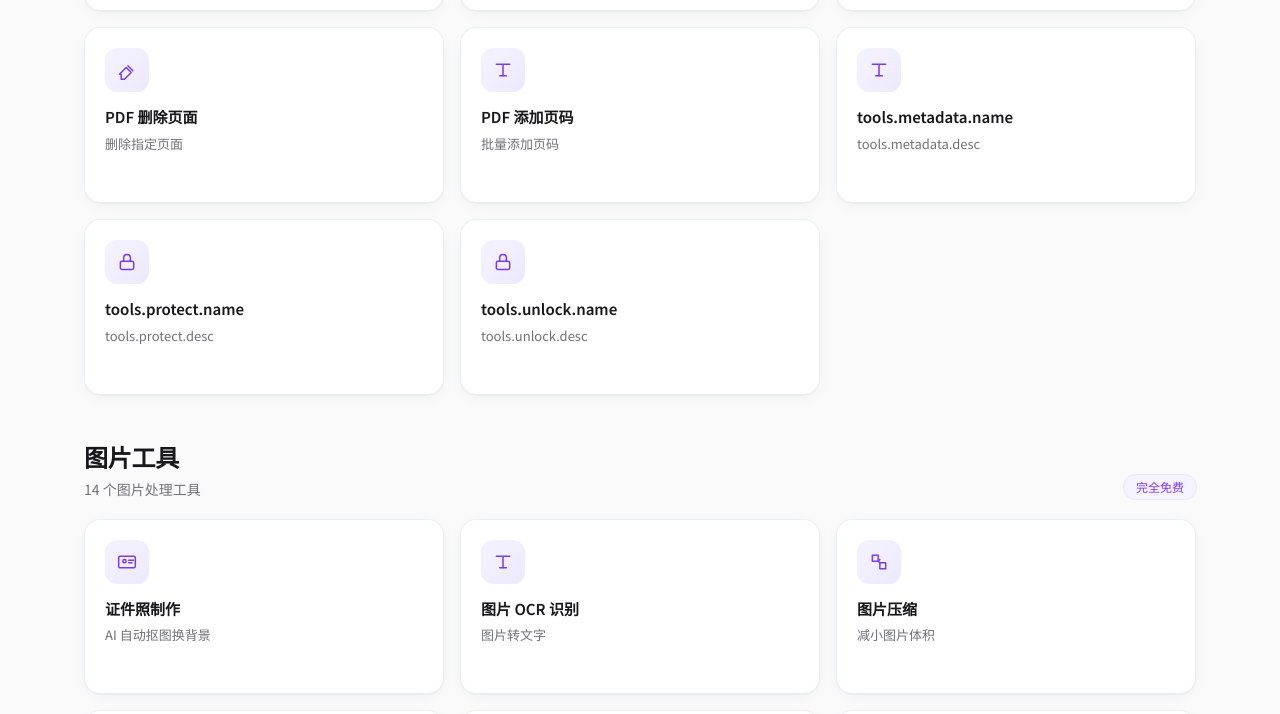
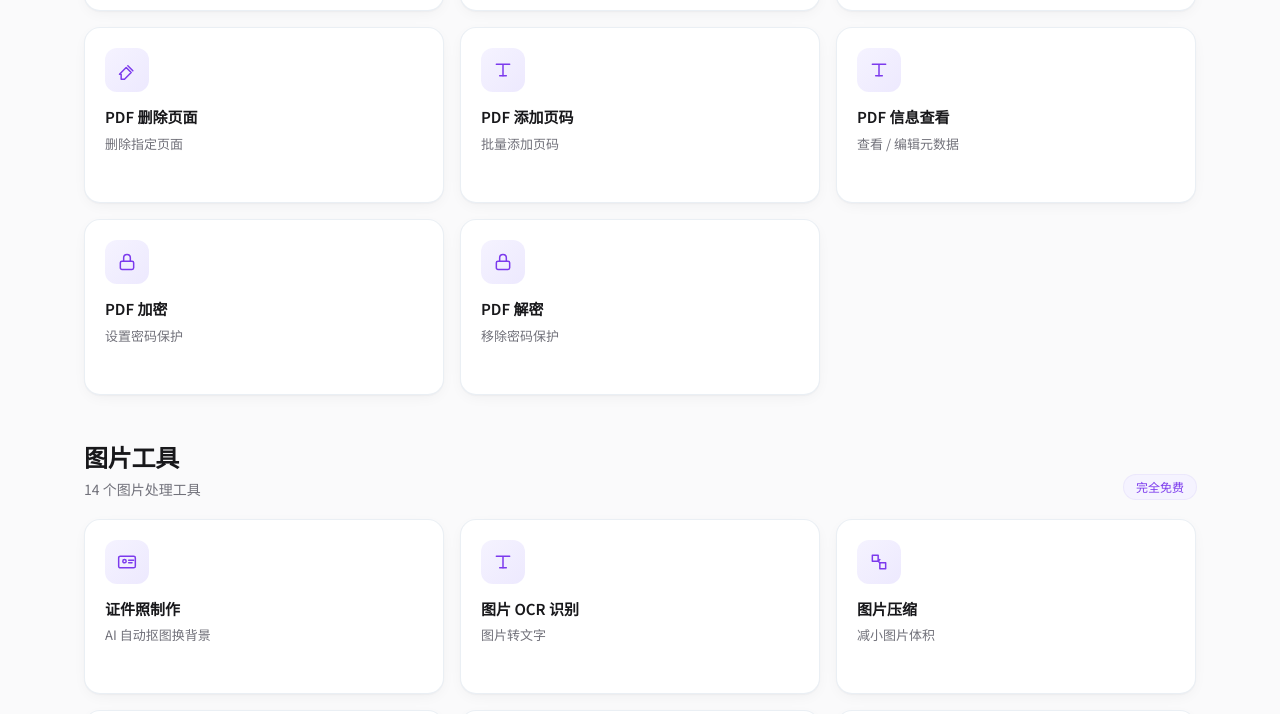
Before and after one commit to ggkei/pdftool, a Next.js app: page / in a window 1280 px wide. Shown: the part 1218-1932 px from the top of the page. Built offline with nearby package versions, Linux system fonts and the light colour scheme; no server answers.

Commit message:
fix: align tool ids with Chinese site (gradient/text-diff), fix home link fallback via getToolHref, restore dual filing numbers in footer, add missing i18n keys (metadata/protect/unlock)

```diff
--- a/src/app/page.tsx
+++ b/src/app/page.tsx
@@ -1,6 +1,6 @@
 import Link from "next/link";
 import { PrivacyBadge } from "@/components/PrivacyBadge";
-import { TOOLS, TOOL_GROUPS, PDF_TOOLS, IMAGE_TOOLS, UTIL_TOOLS } from "@/lib/tools";
+import { TOOLS, TOOL_GROUPS, PDF_TOOLS, IMAGE_TOOLS, UTIL_TOOLS, getToolHref } from "@/lib/tools";
 import { createT as makeT, getLocaleFromSearchParams } from "@/i18n/dictionary";
 import { LanguageSwitcher } from "@/components/LanguageSwitcher";
 
@@ -150,7 +150,7 @@ export default function Home({ searchParams }: PageProps) {
 
   // Build tools array with runtime-translated names/descriptions
   const tools: ToolItem[] = TOOLS.map((t) => {
-    const extra = STATIC_EXTRAS[t.id] ?? { href: `/${t.id}` };
+    const extra = STATIC_EXTRAS[t.id] ?? { href: getToolHref(t) };
     return {
       title: tt(`tools.${t.id}.name`),
       description: tt(`tools.${t.id}.desc`),
@@ -249,6 +249,15 @@ export default function Home({ searchParams }: PageProps) {
             >
               {tt("footer.icp")}
             </a>
+            {" · "}
+            <a
+              href="https://www.beian.gov.cn/portal/registerSystemInfo?recordcode=44030002016475"
+              target="_blank"
+              rel="noopener noreferrer"
+              className="hover:text-zinc-600 transition-colors"
+            >
+              {tt("footer.police")}
+            </a>
           </p>
           <div className="mt-4 flex justify-center">
             <LanguageSwitcher />
--- a/src/app/util-gradient/page.tsx
+++ b/src/app/util-gradient/page.tsx
@@ -51,7 +51,7 @@ export default function UtilGradientPage() {
     setTimeout(() => setCopied(false), 1500);
   };
 
-  const tool = getToolById("css-gradient")!;
+  const tool = getToolById("gradient")!;
 
   const presets = [
     { name: t("util_gradient.紫色渐变"), css: "linear-gradient(135deg, #7c3aed, #ec4899)" },
--- a/src/app/util-text-diff/page.tsx
+++ b/src/app/util-text-diff/page.tsx
@@ -36,7 +36,7 @@ export default function UtilTextDiffPage() {
     setDiff(result);
   };
 
-  const tool = getToolById("text-compare")!;
+  const tool = getToolById("text-diff")!;
 
   const addCount = diff?.filter((d) => d.type === "add").length ?? 0;
   const removeCount = diff?.filter((d) => d.type === "remove").length ?? 0;
--- a/src/i18n/dictionary.ts
+++ b/src/i18n/dictionary.ts
@@ -97,6 +97,7 @@ export const DICTIONARY: Record<string, DictEntry> = {
   "footer.contact": { zh: "联系我们", en: "Contact" },
   "footer.copyright": { zh: "版权所有", en: "All rights reserved" },
   "footer.icp": { zh: "粤ICP备2026125632号", en: "粤ICP备2026125632号" },
+  "footer.police": { zh: "粤公网安备44030002016475号", en: "粤公网安备44030002016475号" },
 
   // ===== PDF Tool: Protect =====
   "pdf_protect.drag_hint": { zh: "拖拽 PDF 到此处，或点击上传", en: "Drag & drop PDF here, or click to upload" },
@@ -2314,6 +2315,14 @@ export const DICTIONARY: Record<string, DictEntry> = {
   "tools.pdf-metadata.usage_1": { zh: "系统自动显示元数据信息。", en: "The system automatically displays metadata." },
   "tools.pdf-metadata.usage_2": { zh: "查看基本属性和详细信息。", en: "View basic properties and detailed info." },
 
+  // ===== Tool: metadata =====
+  "tools.metadata.name": { zh: "PDF 信息查看", en: "PDF Metadata Viewer" },
+  "tools.metadata.desc": { zh: "查看 / 编辑元数据", en: "View / edit metadata" },
+  "tools.metadata.intro": { zh: "在线 PDF 元数据查看工具，显示 PDF 文件的基本信息（标题、作者、创建时间等）和详细信息（页数、尺寸、加密状态等）。", en: "Online PDF metadata viewer. Displays basic info (title, author, creation date) and detailed info (page count, dimensions, encryption status)." },
+  "tools.metadata.usage_0": { zh: "上传 PDF 文件。", en: "Upload a PDF file." },
+  "tools.metadata.usage_1": { zh: "系统自动显示元数据信息。", en: "The system automatically displays metadata." },
+  "tools.metadata.usage_2": { zh: "查看基本属性和详细信息。", en: "View basic properties and detailed info." },
+
   // ===== Tool: pdf-protect =====
   "tools.pdf-protect.name": { zh: "PDF 加密", en: "PDF Protect" },
   "tools.pdf-protect.desc": { zh: "设置密码保护", en: "Set password protection" },
@@ -2325,6 +2334,17 @@ export const DICTIONARY: Record<string, DictEntry> = {
   "tools.pdf-protect.tip_0": { zh: "请妥善保管密码，遗忘后无法恢复", en: "Please keep your password safe; it cannot be recovered if forgotten" },
   "tools.pdf-protect.tip_1": { zh: "权限密码限制操作但不限制打开", en: "Permission password restricts actions but not opening" },
 
+  // ===== Tool: protect =====
+  "tools.protect.name": { zh: "PDF 加密", en: "PDF Protect" },
+  "tools.protect.desc": { zh: "设置密码保护", en: "Set password protection" },
+  "tools.protect.intro": { zh: "在线 PDF 加密工具，为 PDF 文件设置打开密码和权限密码。支持限制打印、复制、编辑等操作。", en: "Online PDF encryption tool. Set open and permission passwords for PDF files. Supports restricting printing, copying, and editing." },
+  "tools.protect.usage_0": { zh: "上传 PDF 文件。", en: "Upload a PDF file." },
+  "tools.protect.usage_1": { zh: "设置打开密码（可选）和权限密码。", en: "Set an open password (optional) and a permission password." },
+  "tools.protect.usage_2": { zh: "选择权限限制（禁止打印/复制/编辑）。", en: "Select permission restrictions (no print/copy/edit)." },
+  "tools.protect.usage_3": { zh: "点击「加密」，下载加密后的 PDF。", en: "Click \"Encrypt\" and download the encrypted PDF." },
+  "tools.protect.tip_0": { zh: "请妥善保管密码，遗忘后无法恢复", en: "Please keep your password safe; it cannot be recovered if forgotten" },
+  "tools.protect.tip_1": { zh: "权限密码限制操作但不限制打开", en: "Permission password restricts actions but not opening" },
+
   // ===== Tool: pdf-unlock =====
   "tools.pdf-unlock.name": { zh: "PDF 解密", en: "PDF Unlock" },
   "tools.pdf-unlock.desc": { zh: "移除密码保护", en: "Remove password protection" },
@@ -2334,6 +2354,16 @@ export const DICTIONARY: Record<string, DictEntry> = {
   "tools.pdf-unlock.usage_2": { zh: "点击「解密」，下载解密后的 PDF。", en: "Click \"Unlock\" and download the unlocked PDF." },
   "tools.pdf-unlock.tip_0": { zh: "需要知道正确密码才能解密", en: "The correct password is required to unlock" },
   "tools.pdf-unlock.tip_1": { zh: "无法破解未知密码的 PDF", en: "Cannot crack PDFs with unknown passwords" },
+
+  // ===== Tool: unlock =====
+  "tools.unlock.name": { zh: "PDF 解密", en: "PDF Unlock" },
+  "tools.unlock.desc": { zh: "移除密码保护", en: "Remove password protection" },
+  "tools.unlock.intro": { zh: "在线 PDF 解密工具，移除 PDF 文件的密码保护。需要输入正确的密码才能解密。", en: "Online PDF unlock tool. Removes password protection from PDF files. The correct password is required to unlock." },
+  "tools.unlock.usage_0": { zh: "上传加密的 PDF 文件。", en: "Upload an encrypted PDF file." },
+  "tools.unlock.usage_1": { zh: "输入正确的密码。", en: "Enter the correct password." },
+  "tools.unlock.usage_2": { zh: "点击「解密」，下载解密后的 PDF。", en: "Click \"Unlock\" and download the unlocked PDF." },
+  "tools.unlock.tip_0": { zh: "需要知道正确密码才能解密", en: "The correct password is required to unlock" },
+  "tools.unlock.tip_1": { zh: "无法破解未知密码的 PDF", en: "Cannot crack PDFs with unknown passwords" },
 
   // ===== Tool: uuid =====
   "tools.uuid.name": { zh: "UUID 生成器", en: "UUID Generator" },
--- a/src/lib/tools.ts
+++ b/src/lib/tools.ts
@@ -514,7 +514,7 @@ export const TOOLS: ToolDef[] = [
     ],
   },
   {
-    id: "css-gradient", name: "CSS 渐变生成器", desc: "线性 / 径向渐变",
+    id: "gradient", name: "CSS 渐变生成器", desc: "线性 / 径向渐变",
     category: "util", requiresFileLimit: false, icon: "palette", group: "开发调试",
     intro: "在线 CSS 渐变生成器，可视化设计线性渐变和径向渐变，实时预览效果并生成 CSS 代码，支持多种颜色停止点和角度调节。",
     usage: [
@@ -550,7 +550,7 @@ export const TOOLS: ToolDef[] = [
     tips: ["温度换算有特殊公式（非线性），与长度/重量的比例换算不同", "支持华氏度 °F ↔ 摄氏度 °C ↔ 开尔文 K", "所有换算基于国际标准单位制"],
   },
   {
-    id: "text-compare", name: "文本对比", desc: "比较两段文本差异",
+    id: "text-diff", name: "文本对比", desc: "比较两段文本差异",
     category: "util", requiresFileLimit: false, icon: "type", group: "文本处理",
     intro: "在线文本差异对比工具，可高亮显示两段文本之间的增删改差异，支持行级和字符级对比，适合代码审查和文档校对。",
     usage: [
```
